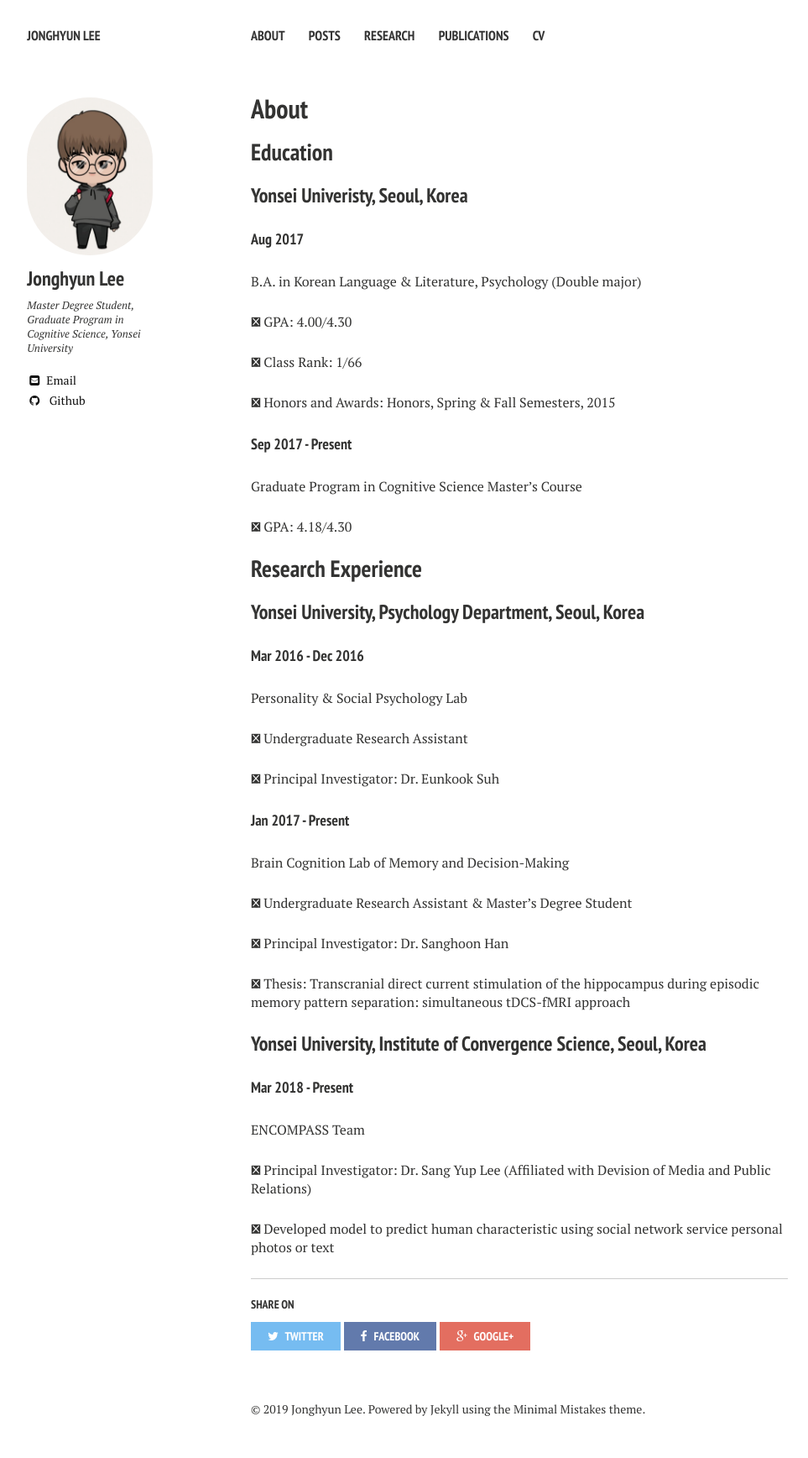
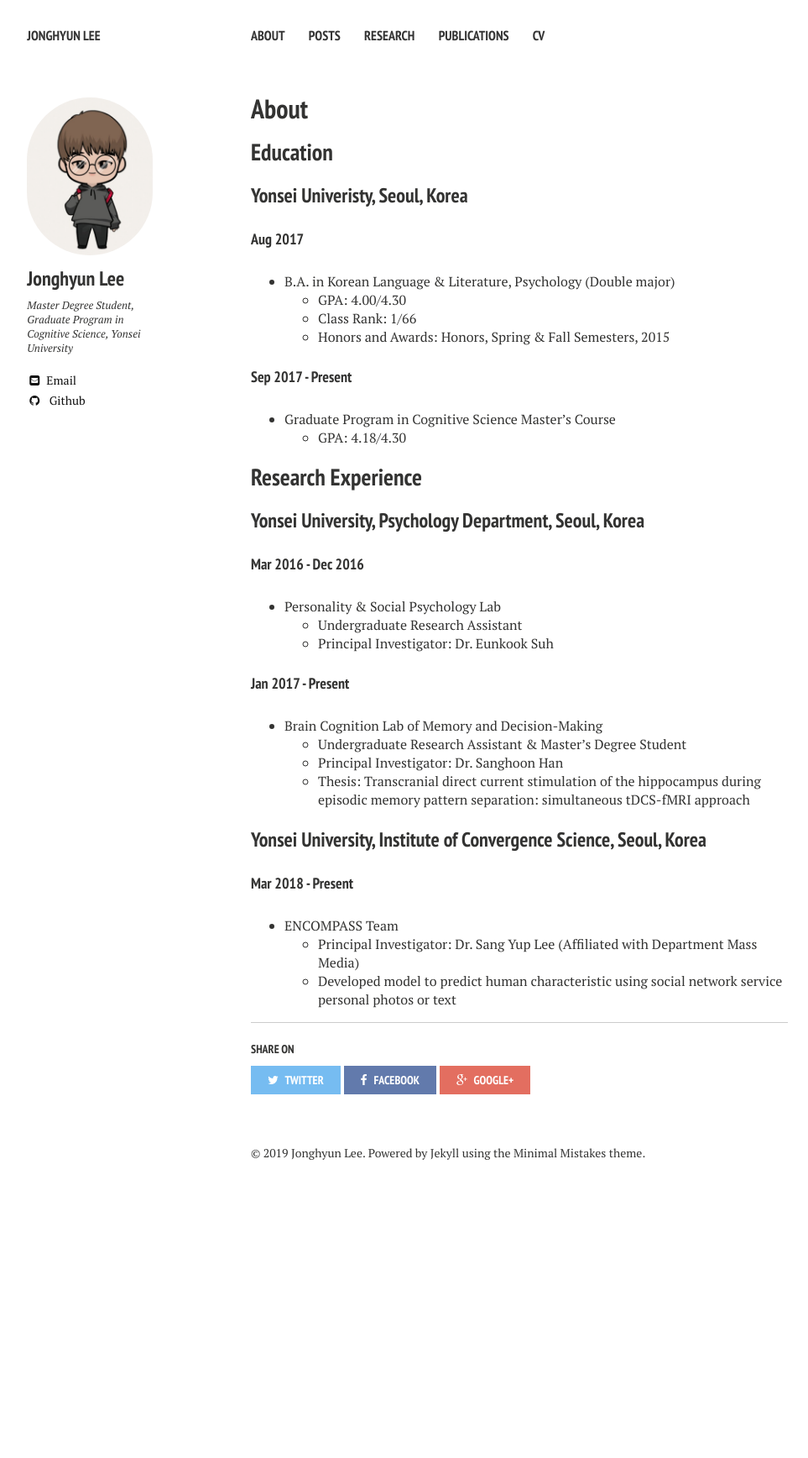
Before and after one commit to jisunkimbrain/fromjisunkim.github.io, a Jekyll site: the page built from about/index.md, in a window 1280 px wide. Shown: the whole page at 84% size, without its empty margins (21-984 px from the left). Built offline with Jekyll 4.4.1, drawn with Linux system fonts in a browser that asks for light colours; nearby versions of some CDN libraries; after the commit the page ends 1431 px from its top, so only the background shows below that.

Commit message:
Update index.md

```diff
--- a/about/index.md
+++ b/about/index.md
@@ -12,44 +12,33 @@ image:
 ## Education
 ### Yonsei Univeristy, Seoul, Korea
 #### Aug 2017
-B.A. in Korean Language & Literature, Psychology (Double major)
-
-	GPA: 4.00/4.30
-
-	Class Rank: 1/66
-
-	Honors and Awards: Honors, Spring & Fall Semesters, 2015
+- B.A. in Korean Language & Literature, Psychology (Double major)
+    - GPA: 4.00/4.30
+    - Class Rank: 1/66
+    -	Honors and Awards: Honors, Spring & Fall Semesters, 2015
 
 #### Sep 2017 - Present
-Graduate Program in Cognitive Science Master's Course
-
-	GPA: 4.18/4.30
+- Graduate Program in Cognitive Science Master's Course
+    -	GPA: 4.18/4.30
 
 
 ## Research Experience
 ### Yonsei University, Psychology Department, Seoul, Korea
 #### Mar 2016 - Dec 2016
-Personality & Social Psychology Lab
-
-	Undergraduate Research Assistant
-
-	Principal Investigator: Dr. Eunkook Suh
+- Personality & Social Psychology Lab
+    -	Undergraduate Research Assistant
+    -	Principal Investigator: Dr. Eunkook Suh
 
 
 #### Jan 2017 - Present
-Brain Cognition Lab of Memory and Decision-Making
-
-	Undergraduate Research Assistant & Master’s Degree Student
-
-	Principal Investigator: Dr. Sanghoon Han
-
-	Thesis: Transcranial direct current stimulation of the hippocampus during episodic memory pattern separation: simultaneous tDCS-fMRI approach
+- Brain Cognition Lab of Memory and Decision-Making
+    -	Undergraduate Research Assistant & Master’s Degree Student
+    -	Principal Investigator: Dr. Sanghoon Han
+    -	Thesis: Transcranial direct current stimulation of the hippocampus during episodic memory pattern separation: simultaneous tDCS-fMRI approach
 
 
 ### Yonsei University, Institute of Convergence Science, Seoul, Korea
 #### Mar 2018 - Present
-ENCOMPASS Team
-
-	Principal Investigator: Dr. Sang Yup Lee (Affiliated with Devision of Media and Public Relations)
-
-	Developed model to predict human characteristic using social network service personal photos or text
+- ENCOMPASS Team
+    -	Principal Investigator: Dr. Sang Yup Lee (Affiliated with Department Mass Media)
+    -	Developed model to predict human characteristic using social network service personal photos or text
```
